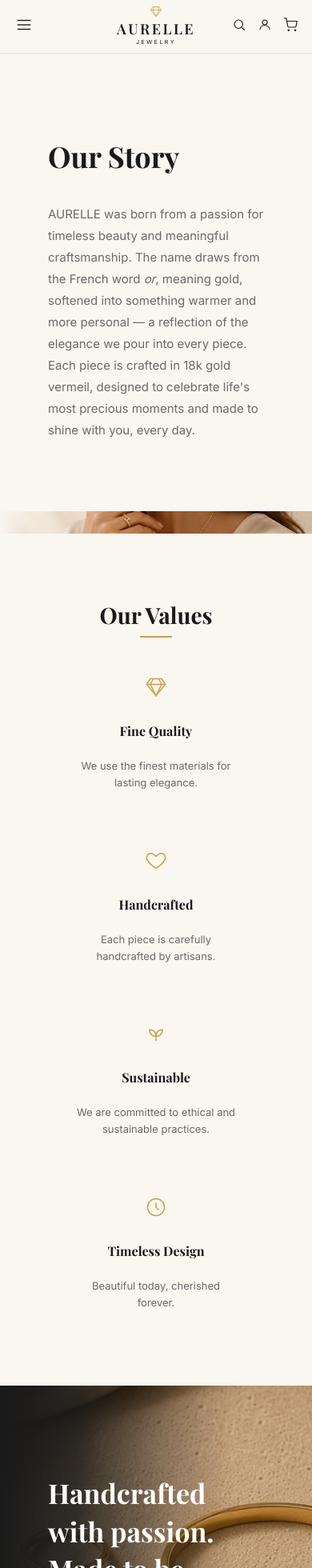
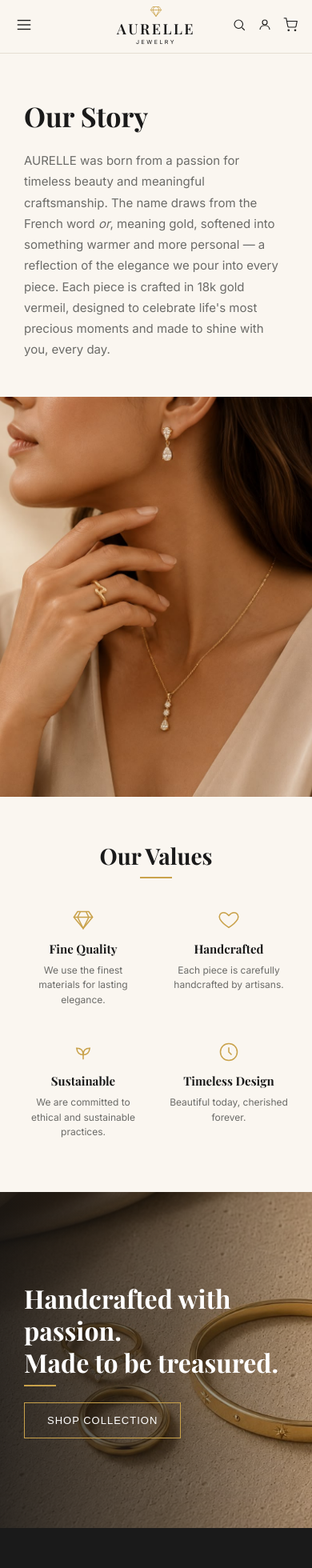
Before and after one commit to TalaSiklaoui/aurelle, a Next.js app: page /about in a window 390 px wide. Shown: the part 40-2000 px from the top of the page at 80% size. Built offline with nearby package versions, Linux system fonts and the light colour scheme.

Commit message:
Improve about/contact pages mobile responsiveness

```diff
--- a/src/app/(site)/about/page.js
+++ b/src/app/(site)/about/page.js
@@ -4,40 +4,12 @@ import Image from "next/image";
 export default function AboutPage() {
   return (
     <div>
-      <section
-        style={{
-          display: "flex",
-          alignItems: "stretch",
-          flexWrap: "wrap",
-          minHeight: "600px",
-        }}
-      >
-        <div
-          style={{
-            flex: "1 1 400px",
-            display: "flex",
-            flexDirection: "column",
-            justifyContent: "center",
-            padding: "60px",
-          }}
-        >
-          <h1
-            style={{
-              fontFamily: "var(--font-playfair), serif",
-              fontSize: "36px",
-              marginBottom: "20px",
-            }}
-          >
-            Our Story
-          </h1>
-          <p
-            style={{
-              color: "var(--gray-text)",
-              lineHeight: "1.8",
-              fontSize: "15px",
-              maxWidth: "440px",
-            }}
-          >
+      {/* OUR STORY */}
+      <section className="storySection">
+        <div className="storyText">
+          <h1>Our Story</h1>
+
+          <p>
             AURELLE was born from a passion for timeless beauty and meaningful
             craftsmanship. The name draws from the French word <em>or</em>,
             meaning gold, softened into something warmer and more personal — a
@@ -47,70 +19,47 @@ export default function AboutPage() {
           </p>
         </div>
 
-        <div style={{ flex: "1 1 400px", position: "relative" }}>
+        <div className="storyImage">
           <Image
             src="/images/Aure_aboutUs_woman.jpeg"
             alt="Woman wearing AURELLE jewelry"
             fill
-            style={{ objectFit: "cover" }}
-          />
-          <div
+            sizes="(max-width: 600px) 100vw, 50vw"
             style={{
-              position: "absolute",
-              top: 0,
-              left: 0,
-              bottom: 0,
-              width: "150px",
-              background:
-                "linear-gradient(to right, var(--cream), transparent)",
-              pointerEvents: "none",
+              objectFit: "cover",
+              objectPosition: "center center",
             }}
           />
+
+          <div className="storyGradient" />
         </div>
       </section>
 
-      <section style={{ padding: "60px 60px 80px", textAlign: "center" }}>
-        <h2
-          style={{
-            fontFamily: "var(--font-playfair), serif",
-            fontSize: "28px",
-            marginBottom: "8px",
-          }}
-        >
-          Our Values
-        </h2>
-        <div
-          style={{
-            width: "40px",
-            height: "2px",
-            backgroundColor: "var(--gold)",
-            margin: "0 auto 48px",
-          }}
-        />
+      {/* OUR VALUES */}
+      <section className="valuesSection">
+        <h2>Our Values</h2>
 
-        <div
-          style={{
-            display: "flex",
-            justifyContent: "center",
-            gap: "60px",
-            flexWrap: "wrap",
-          }}
-        >
+        <div className="goldLine" />
+
+        <div className="valuesGrid">
           <ValueItem
             icon="gem"
             title="Fine Quality"
             description="We use the finest materials for lasting elegance."
           />
+
           <ValueItem
             icon="heart"
             title="Handcrafted"
             description="Each piece is carefully handcrafted by artisans."
           />
+
           <ValueItem
             icon="leaf"
             title="Sustainable"
             description="We are committed to ethical and sustainable practices."
           />
+
           <ValueItem
             icon="clock"
             title="Timeless Design"
@@ -119,74 +68,323 @@ export default function AboutPage() {
         </div>
       </section>
 
-      <section
-        style={{
-          position: "relative",
-          height: "460px",
-          backgroundImage: "url(/images/Aure_aboutUs_rbr.jpeg)",
-          backgroundSize: "cover",
-          backgroundPosition: "70% center",
-        }}
-      >
-        <div
-          style={{
-            position: "absolute",
-            inset: 0,
-            background:
-              "linear-gradient(to right, var(--black) 0%, rgba(26,26,26,0.85) 25%, rgba(26,26,26,0.3) 55%, transparent 75%)",
-          }}
-        />
-        <div
-          style={{
-            position: "relative",
-            height: "100%",
-            display: "flex",
-            flexDirection: "column",
-            justifyContent: "center",
-            padding: "0 60px",
-          }}
-        >
-          <h2
-            style={{
-              fontFamily: "var(--font-playfair), serif",
-              fontSize: "34px",
-              color: "#fff",
-              maxWidth: "480px",
-              lineHeight: "1.4",
-              marginBottom: "8px",
-            }}
-          >
+      {/* BOTTOM BANNER */}
+      <section className="aboutBanner">
+        <div className="bannerOverlay" />
+
+        <div className="bannerContent">
+          <h2>
             Handcrafted with passion.
             <br />
             Made to be treasured.
           </h2>
-          <div
-            style={{
-              width: "40px",
-              height: "2px",
-              backgroundColor: "var(--gold)",
-              marginBottom: "20px",
-            }}
-          />
+
+          <div className="bannerLine" />
+
           <Link href="/shop">
-            <button
-              style={{
-                backgroundColor: "transparent",
-                color: "#fff",
-                border: "1px solid var(--gold)",
-                padding: "14px 32px",
-                fontSize: "13px",
-                letterSpacing: "1px",
-                textTransform: "uppercase",
-                cursor: "pointer",
-                width: "fit-content",
-              }}
-            >
-              Shop Collection
-            </button>
+            <button>Shop Collection</button>
           </Link>
         </div>
       </section>
+
+      <style>{`
+        /* =========================
+           OUR STORY - DESKTOP
+        ========================== */
+
+        .storySection {
+          display: flex;
+          align-items: stretch;
+          min-height: 600px;
+        }
+
+        .storyText {
+          flex: 1 1 50%;
+          display: flex;
+          flex-direction: column;
+          justify-content: center;
+          padding: 60px;
+        }
+
+        .storyText h1 {
+          font-family: var(--font-playfair), serif;
+          font-size: 36px;
+          margin: 0 0 20px;
+        }
+
+        .storyText p {
+          color: var(--gray-text);
+          line-height: 1.8;
+          font-size: 15px;
+          max-width: 440px;
+          margin: 0;
+        }
+
+        .storyImage {
+          flex: 1 1 50%;
+          position: relative;
+          min-height: 600px;
+          overflow: hidden;
+        }
+
+        .storyGradient {
+          position: absolute;
+          top: 0;
+          left: 0;
+          bottom: 0;
+          width: 150px;
+          background: linear-gradient(
+            to right,
+            var(--cream),
+            transparent
+          );
+          pointer-events: none;
+        }
+
+        /* =========================
+           OUR VALUES
+        ========================== */
+
+        .valuesSection {
+          padding: 60px 60px 80px;
+          text-align: center;
+        }
+
+        .valuesSection h2 {
+          font-family: var(--font-playfair), serif;
+          font-size: 28px;
+          margin: 0 0 8px;
+        }
+
+        .goldLine {
+          width: 40px;
+          height: 2px;
+          background-color: var(--gold);
+          margin: 0 auto 48px;
+        }
+
+        .valuesGrid {
+          display: grid;
+          grid-template-columns: repeat(4, 1fr);
+          gap: 50px;
+          max-width: 1000px;
+          margin: 0 auto;
+        }
+
+        .valueItem {
+          display: flex;
+          flex-direction: column;
+          align-items: center;
+        }
+
+        .valueItem svg {
+          margin-bottom: 14px;
+        }
+
+        .valueItem h3 {
+          font-family: var(--font-playfair), serif;
+          font-size: 16px;
+          margin: 0 0 10px;
+        }
+
+        .valueItem p {
+          font-size: 13px;
+          color: var(--gray-text);
+          line-height: 1.6;
+          margin: 0;
+          max-width: 200px;
+        }
+
+        /* =========================
+           BOTTOM BANNER
+        ========================== */
+
+        .aboutBanner {
+          position: relative;
+          height: 460px;
+          background-image: url("/images/Aure_aboutUs_rbr.jpeg");
+          background-size: cover;
+          background-position: 70% center;
+        }
+
+        .bannerOverlay {
+          position: absolute;
+          inset: 0;
+          background: linear-gradient(
+            to right,
+            var(--black) 0%,
+            rgba(26, 26, 26, 0.85) 25%,
+            rgba(26, 26, 26, 0.3) 55%,
+            transparent 75%
+          );
+        }
+
+        .bannerContent {
+          position: relative;
+          height: 100%;
+          display: flex;
+          flex-direction: column;
+          justify-content: center;
+          padding: 0 60px;
+        }
+
+        .bannerContent h2 {
+          font-family: var(--font-playfair), serif;
+          font-size: 34px;
+          color: white;
+          max-width: 480px;
+          line-height: 1.4;
+          margin: 0 0 8px;
+        }
+
+        .bannerLine {
+          width: 40px;
+          height: 2px;
+          background-color: var(--gold);
+          margin-bottom: 20px;
+        }
+
+        .bannerContent button {
+          background-color: transparent;
+          color: white;
+          border: 1px solid var(--gold);
+          padding: 14px 32px;
+          font-size: 13px;
+          letter-spacing: 1px;
+          text-transform: uppercase;
+          cursor: pointer;
+          width: fit-content;
+        }
+
+        /* =========================
+           TABLET
+        ========================== */
+
+        @media (max-width: 900px) {
+          .valuesGrid {
+            grid-template-columns: repeat(2, 1fr);
+            gap: 45px 30px;
+          }
+        }
+
+        /* =========================
+           MOBILE
+        ========================== */
+
+        @media (max-width: 600px) {
+          .storySection {
+            display: flex;
+            flex-direction: column;
+            min-height: 0;
+          }
+
+          .storyText {
+            flex: none;
+            padding: 55px 30px 45px;
+          }
+
+          .storyText h1 {
+            font-size: 34px;
+            margin-bottom: 20px;
+          }
+
+          .storyText p {
+            font-size: 15px;
+            line-height: 1.75;
+            max-width: none;
+          }
+
+          /*
+           * IMPORTANT:
+           * Keep the About image large on mobile.
+           * Do not turn it into a thin banner.
+           */
+          .storyImage {
+            flex: none;
+            position: relative;
+            width: 100%;
+            height: 500px;
+            min-height: 500px;
+          }
+
+          .storyImage img {
+            object-fit: cover !important;
+            object-position: center center !important;
+          }
+
+          .storyGradient {
+            display: none;
+          }
+
+          /* VALUES */
+
+          .valuesSection {
+            padding: 55px 25px 65px;
+          }
+
+          .valuesSection h2 {
+            font-size: 28px;
+          }
+
+          .goldLine {
+            margin-bottom: 38px;
+          }
+
+          .valuesGrid {
+            grid-template-columns: repeat(2, minmax(0, 1fr));
+            gap: 42px 24px;
+          }
+
+          .valueItem {
+            min-width: 0;
+          }
+
+          .valueItem svg {
+            margin-bottom: 12px;
+          }
+
+          .valueItem h3 {
+            font-size: 15px;
+            margin-bottom: 8px;
+          }
+
+          .valueItem p {
+            font-size: 12px;
+            line-height: 1.55;
+            max-width: 150px;
+          }
+
+          /* BOTTOM BANNER */
+
+          .aboutBanner {
+            height: 420px;
+            background-position: 65% center;
+          }
+
+          .bannerOverlay {
+            background: linear-gradient(
+              to right,
+              rgba(20, 20, 20, 0.85) 0%,
+              rgba(20, 20, 20, 0.55) 55%,
+              rgba(20, 20, 20, 0.15) 100%
+            );
+          }
+
+          .bannerContent {
+            padding: 0 30px;
+          }
+
+          .bannerContent h2 {
+            font-size: 32px;
+            line-height: 1.25;
+            max-width: 330px;
+          }
+
+          .bannerContent button {
+            padding: 14px 28px;
+          }
+        }
+      `}</style>
     </div>
   );
 }
@@ -199,9 +397,11 @@ function ValueItem({ icon, title, description }) {
         <path d="M2 9h20M9 3l-3 6 6 12 6-12-3-6" />
       </>
     ),
+
     heart: (
       <path d="M12 20s-7-4.5-9.5-9C.8 7.6 2.8 4 6.5 4c2.1 0 3.7 1.2 5.5 3.2C13.8 5.2 15.4 4 17.5 4c3.7 0 5.7 3.6 4 7-2.5 4.5-9.5 9-9.5 9z" />
     ),
+
     leaf: (
       <>
         <path d="M12 20v-7" />
@@ -209,6 +409,7 @@ function ValueItem({ icon, title, description }) {
         <path d="M12 15c4 0 6.5-2.5 7-7-4.5 0-7 2.5-7 7z" />
       </>
     ),
+
     clock: (
       <>
         <circle cx="12" cy="12" r="9" />
@@ -218,14 +419,7 @@ function ValueItem({ icon, title, description }) {
   };
 
   return (
-    <div
-      style={{
-        maxWidth: "200px",
-        display: "flex",
-        flexDirection: "column",
-        alignItems: "center",
-      }}
-    >
+    <div className="valueItem">
       <svg
         width="28"
         height="28"
@@ -233,28 +427,12 @@ function ValueItem({ icon, title, description }) {
         fill="none"
         stroke="var(--gold)"
         strokeWidth="1.3"
-        style={{ marginBottom: "14px" }}
       >
         {icons[icon]}
       </svg>
-      <h3
-        style={{
-          fontFamily: "var(--font-playfair), serif",
-          fontSize: "16px",
-          marginBottom: "10px",
-        }}
-      >
-        {title}
-      </h3>
-      <p
-        style={{
-          fontSize: "13px",
-          color: "var(--gray-text)",
-          lineHeight: "1.6",
-        }}
-      >
-        {description}
-      </p>
+
+      <h3>{title}</h3>
+      <p>{description}</p>
     </div>
   );
 }
```
Also changed, not shown: src/app/(site)/account/page.js (+93 -16 lines).
